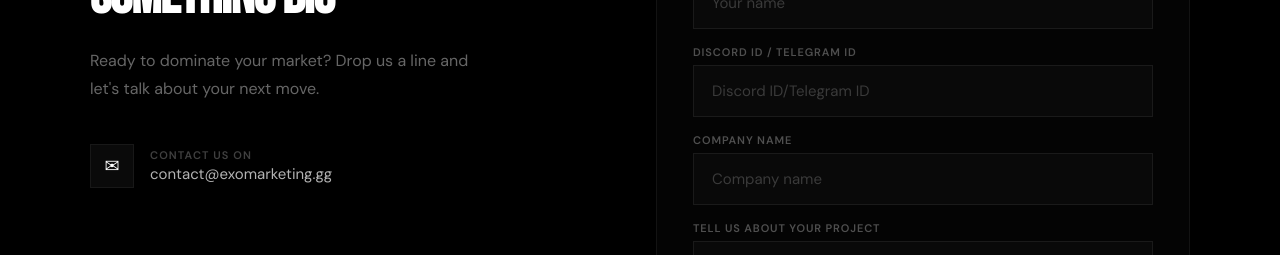
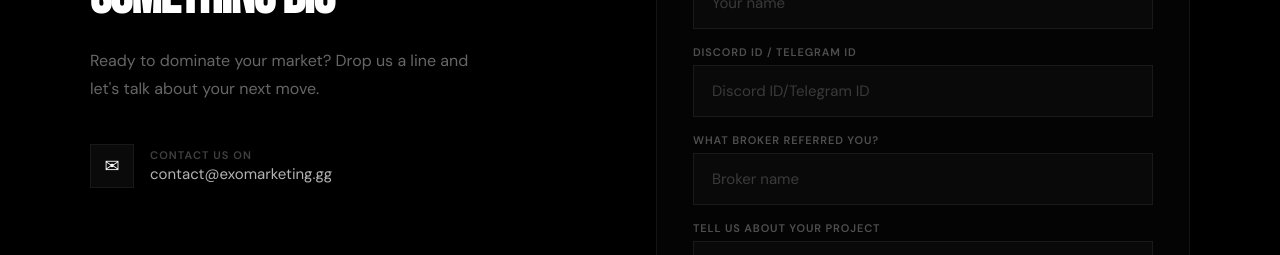
Before and after one commit to aspct49-dev/exo-marketing, a React (Vite) app: page / in a window 1280 px wide. Shown: the part 5380-5635 px from the top of the page. Built offline with nearby package versions, Linux system fonts and the light colour scheme.

Commit message:
Replace company field with broker referral in contact form and Discord webhook

```diff
--- a/src/components/Contact.jsx
+++ b/src/components/Contact.jsx
@@ -47,7 +47,7 @@ export function Contact({ accent, headingFont, bodyFont }) {
         fields: [
           { name: '👤 Name',    value: form.name.slice(0, 256) || '—',          inline: true },
           { name: '💬 Contact', value: form.contact.slice(0, 256) || '—',       inline: true },
-          { name: '🏢 Company', value: form.company.slice(0, 256) || '—',       inline: false },
+          { name: '🤝 Broker Referral', value: form.company.slice(0, 256) || '—', inline: false },
           { name: '📝 Message', value: form.message.slice(0, 1024) || '—',      inline: false },
         ],
         footer: { text: 'ExoMarketing Contact Form' },
@@ -131,7 +131,7 @@ export function Contact({ accent, headingFont, bodyFont }) {
               {[
                 { key: 'name', label: 'Your Name', type: 'text', placeholder: 'Your name' },
                 { key: 'contact', label: 'Discord ID / Telegram ID', type: 'text', placeholder: 'Discord ID/Telegram ID' },
-                { key: 'company', label: 'Company Name', type: 'text', placeholder: 'Company name' },
+                { key: 'company', label: 'What Broker referred you?', type: 'text', placeholder: 'Broker name' },
               ].map(({ key, label, type, placeholder }) => (
                 <div key={key}>
                   <label style={{
```
